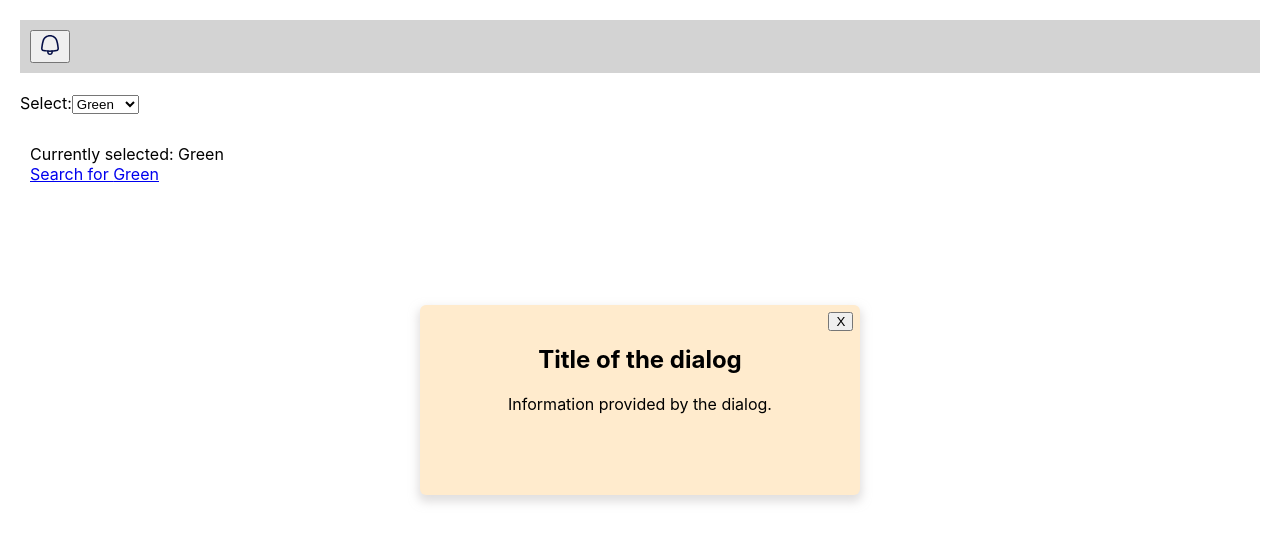
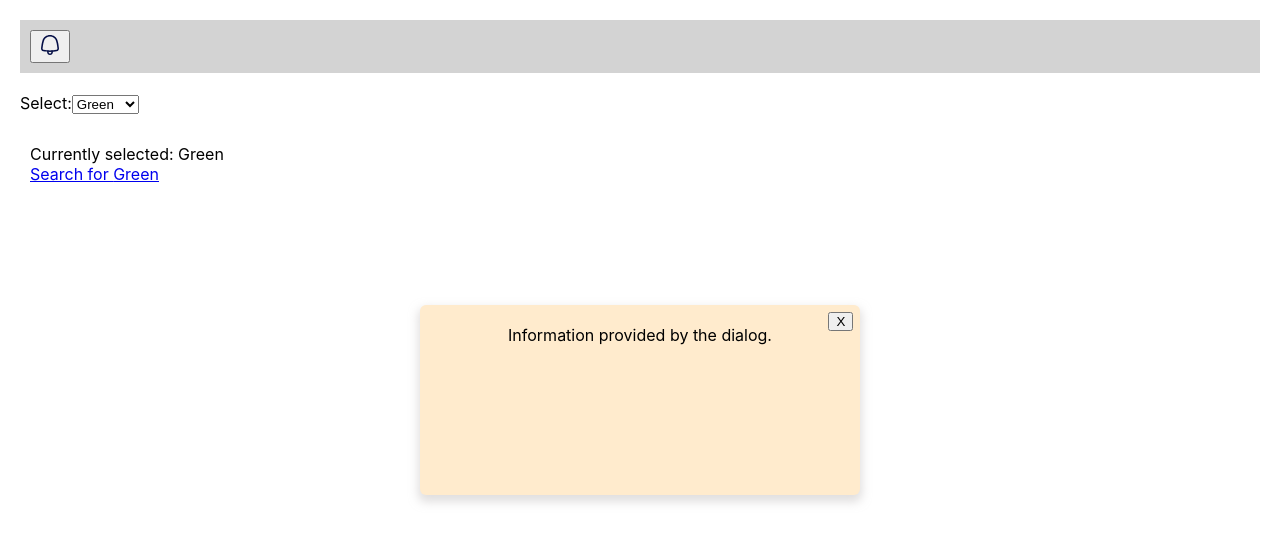
Before and after one commit to nickrally/accessibility-app, a React (Create React App) app: page / in a window 1280 px wide. Both pictures are taken after a click on the button 50 px from the left and 46 px from the top of the page. Shown: the top 542 px of the page. Built offline with nearby package versions, Linux system fonts and the light colour scheme.

Commit message:
dialog and VO works

```diff
--- a/src/components/Dialog.js
+++ b/src/components/Dialog.js
@@ -5,14 +5,8 @@ import { createPortal } from "react-dom";
 const Dialog = (props) => {
   const dialog = document.getElementById("dialog");
   return createPortal(
-    <div
-      id="dialog"
-      role="dialog"
-      aria-labelledby="title"
-      aria-describedby="description"
-    >
-      <h2 id="title">Title of the dialog</h2>
-      <p id="description">Information provided by the dialog.</p>
+    <div id="notification-desc" role="dialog">
+      Information provided by the dialog.
       <button className="x-button" onClick={() => props.close(false)}>
         X
       </button>
--- a/src/components/Toolbar.js
+++ b/src/components/Toolbar.js
@@ -11,7 +11,7 @@ const Toolbar = () => {
   };
   return (
     <div className="topnav">
-      <button onClick={handleOnClick}>
+      <button onClick={handleOnClick} aria-describedby="notification-desc">
         <img src={notificationsIcon} alt="bell-icon" />
       </button>
       {buttonClicked && <Dialog close={setButtonClicked} />}
```
